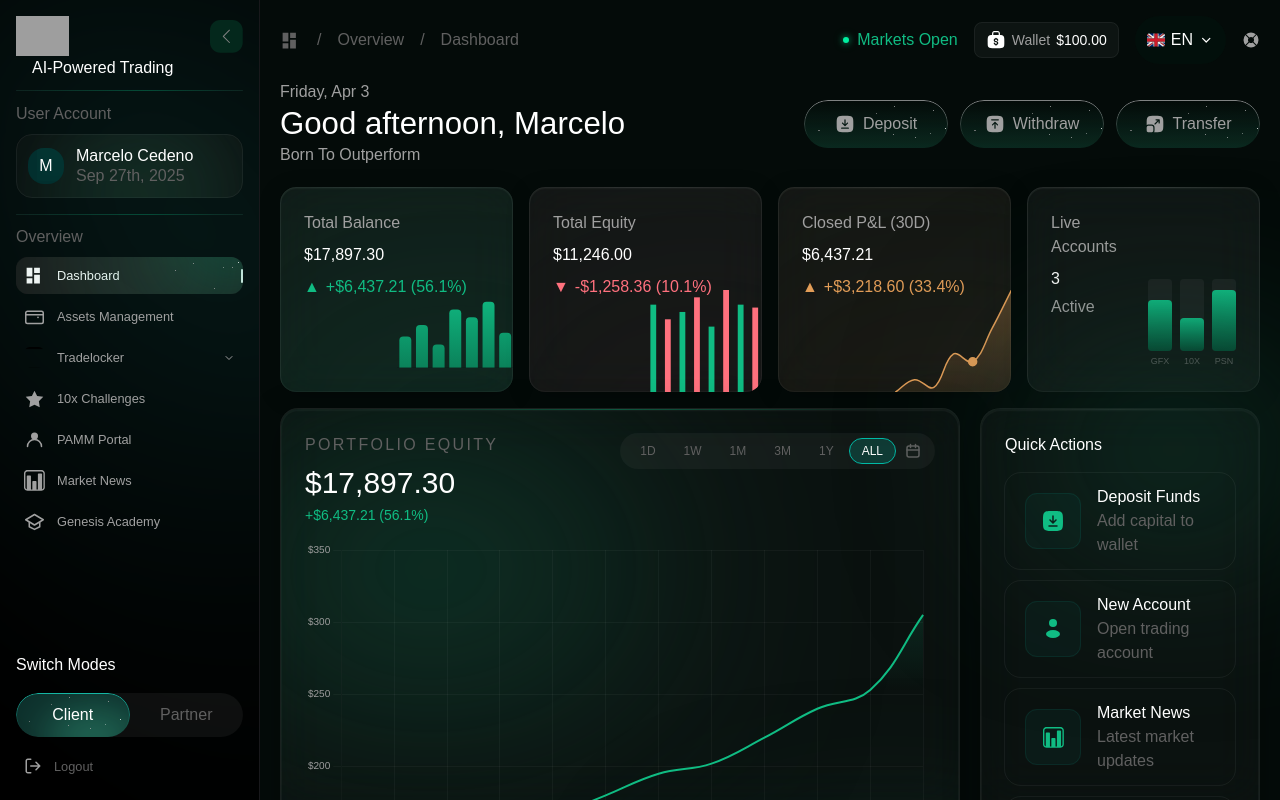
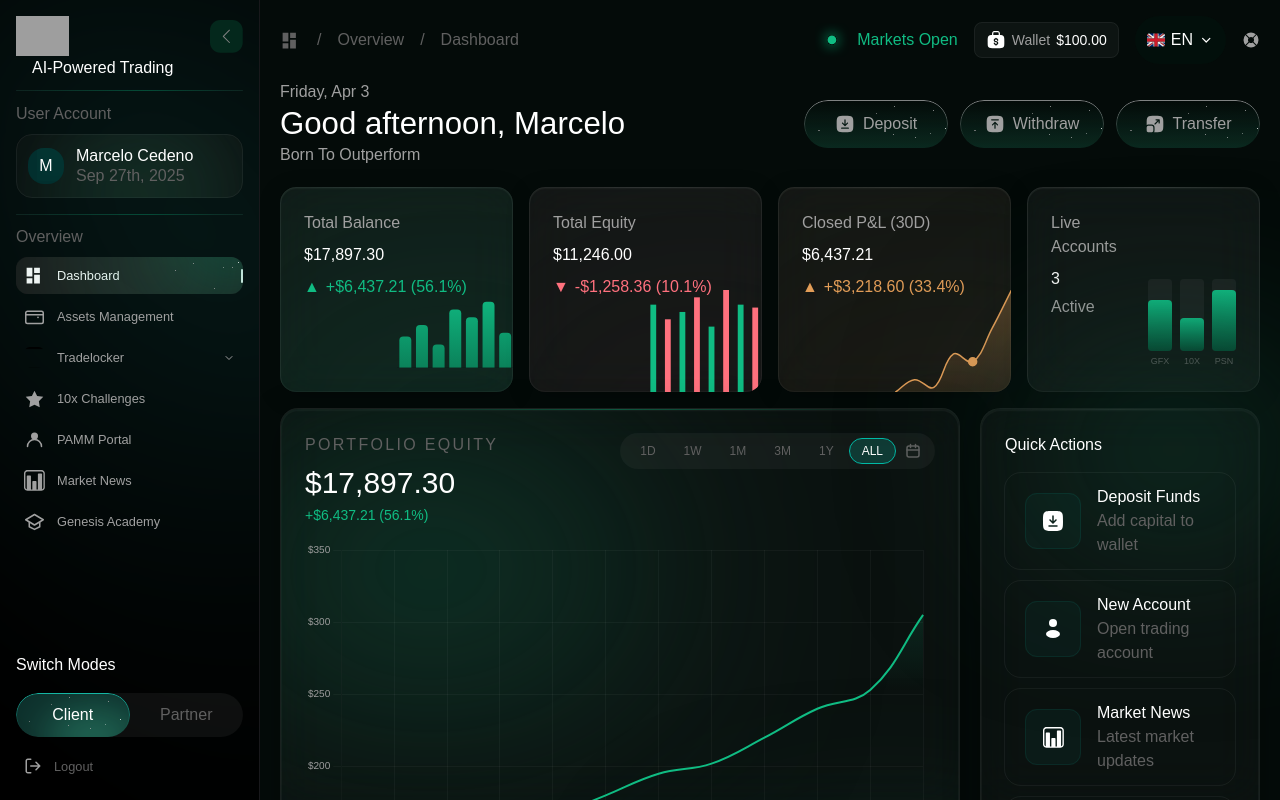
Before and after one commit to Mdx2025/GenesisFxDashboardMDX, a React (Vite) app: page / in a window 1280 px wide. Built offline with nearby package versions, Linux system fonts and the light colour scheme; grey boxes are pictures that could not be loaded; a web font is replaced by a local one.

Commit message:
feat: white action item icons, glowing market dot, recalculate clamp font-sizes for 1920px anchor

```diff
--- a/src/app.css
+++ b/src/app.css
@@ -35,33 +35,33 @@
   --color-gfx-glow-amber: #281E14;
   --color-gfx-glow-green-light: #104030;
 
-  --font-size-h1: clamp(2rem, 1.5rem + 1.3vw, 3.125rem);
+  --font-size-h1: clamp(1.75rem, 1.416rem + 1.424vw, 3.125rem);
   --font-size-h1--line-height: 100%;
-  --font-size-h2: clamp(1.5rem, 1rem + 1.3vw, 2.25rem);
+  --font-size-h2: clamp(1.25rem, 1rem + 1.036vw, 2.25rem);
   --font-size-h2--line-height: 100%;
-  --font-size-h3: clamp(1.125rem, 0.875rem + 0.65vw, 1.5rem);
+  --font-size-h3: clamp(1rem, 0.878rem + 0.518vw, 1.5rem);
   --font-size-h3--line-height: 100%;
-  --font-size-body1: clamp(0.75rem, 0.625rem + 0.2vw, 0.875rem);
+  --font-size-body1: clamp(0.75rem, 0.72rem + 0.13vw, 0.875rem);
   --font-size-body1--line-height: 18.8px;
-  --font-size-body2: clamp(0.625rem, 0.55rem + 0.15vw, 0.75rem);
+  --font-size-body2: clamp(0.625rem, 0.595rem + 0.13vw, 0.75rem);
   --font-size-body2--line-height: 18.8px;
-  --font-size-btn: clamp(0.875rem, 0.75rem + 0.2vw, 1rem);
+  --font-size-btn: clamp(0.875rem, 0.845rem + 0.13vw, 1rem);
   --font-size-btn--line-height: 24.44px;
-  --font-size-micro: clamp(0.875rem, 0.75rem + 0.2vw, 1rem);
+  --font-size-micro: clamp(0.875rem, 0.845rem + 0.13vw, 1rem);
   --font-size-micro--line-height: 24.44px;
-  --font-size-tab: clamp(0.625rem, 0.55rem + 0.15vw, 0.75rem);
+  --font-size-tab: clamp(0.625rem, 0.595rem + 0.13vw, 0.75rem);
   --font-size-tab--line-height: 15.68px;
   --font-size-tab--letter-spacing: 2.32px;
 
-  --font-size-card-value: clamp(1.25rem, 0.5rem + 2vw, 2.25rem);
+  --font-size-card-value: clamp(1.125rem, 0.852rem + 1.165vw, 2.25rem);
   --font-size-card-value--line-height: 1.1;
-  --font-size-card-label: clamp(0.7rem, 0.6rem + 0.2vw, 0.875rem);
+  --font-size-card-label: clamp(0.625rem, 0.565rem + 0.259vw, 0.875rem);
   --font-size-card-label--line-height: 1.3;
-  --font-size-card-change: clamp(0.65rem, 0.55rem + 0.15vw, 0.875rem);
+  --font-size-card-change: clamp(0.6rem, 0.533rem + 0.285vw, 0.875rem);
   --font-size-card-change--line-height: 1.3;
-  --font-size-sidebar-label: clamp(0.7rem, 0.6rem + 0.25vw, 0.875rem);
+  --font-size-sidebar-label: clamp(0.7rem, 0.658rem + 0.181vw, 0.875rem);
   --font-size-sidebar-label--line-height: 1.35;
-  --font-size-sidebar-btn: clamp(0.8rem, 0.7rem + 0.2vw, 1rem);
+  --font-size-sidebar-btn: clamp(0.8rem, 0.752rem + 0.207vw, 1rem);
   --font-size-sidebar-btn--line-height: 1.5;
 }
 
--- a/src/components/dashboard/QuickActions.tsx
+++ b/src/components/dashboard/QuickActions.tsx
@@ -5,10 +5,10 @@ import { quickActions } from '@/data/quick-actions'
 import type { ReactNode } from 'react'
 
 const iconRender: Record<string, ReactNode> = {
-  deposit: <DepositIcon size={24} color="#10BC83" />,
-  user: <UserIcon size={24} color="#10BC83" />,
-  chart: <MarketNewsIcon size={21} color="#10BC83" />,
-  book: <BookIcon size={24} color="#10BC83" />,
+  deposit: <DepositIcon size={24} color="white" />,
+  user: <UserIcon size={24} color="white" />,
+  chart: <MarketNewsIcon size={21} color="white" />,
+  book: <BookIcon size={24} color="white" />,
 }
 
 export function QuickActions() {
--- a/src/components/dashboard/TopBar.tsx
+++ b/src/components/dashboard/TopBar.tsx
@@ -1,4 +1,4 @@
-import { Breadcrumb, GreenDot } from '@/components/ui'
+import { Breadcrumb } from '@/components/ui'
 import { HelpIcon } from '@/components/icons'
 
 interface TopBarProps {
@@ -23,7 +23,23 @@ export function TopBar({ onMenuClick }: TopBarProps) {
 
       <div className="flex items-center gap-2 sm:gap-4 shrink-0">
         <div className="flex items-center gap-2">
-          <GreenDot size={6} />
+          <svg width="34" height="34" viewBox="0 0 34 34" fill="none" className="shrink-0" aria-hidden="true">
+            <g filter="url(#glow_market)">
+              <rect x="12.5333" y="12.5333" width="8.77332" height="8.77332" rx="4.38666" fill="#10BC83"/>
+            </g>
+            <defs>
+              <filter id="glow_market" x="0" y="0" width="33.84" height="33.84" filterUnits="userSpaceOnUse" colorInterpolationFilters="sRGB">
+                <feFlood floodOpacity="0" result="BackgroundImageFix"/>
+                <feColorMatrix in="SourceAlpha" type="matrix" values="0 0 0 0 0 0 0 0 0 0 0 0 0 0 0 0 0 0 127 0" result="hardAlpha"/>
+                <feOffset/>
+                <feGaussianBlur stdDeviation="6.267"/>
+                <feComposite in2="hardAlpha" operator="out"/>
+                <feColorMatrix type="matrix" values="0 0 0 0 0 0 0 0 0 0.941 0 0 0 0 0.627 0 0 0 0.8 0"/>
+                <feBlend mode="normal" in2="BackgroundImageFix" result="effect1_dropShadow"/>
+                <feBlend mode="normal" in="SourceGraphic" in2="effect1_dropShadow" result="shape"/>
+              </filter>
+            </defs>
+          </svg>
           <span className="text-gfx-green-500 text-body2 font-normal hidden sm:inline">Markets Open</span>
         </div>
 
```
